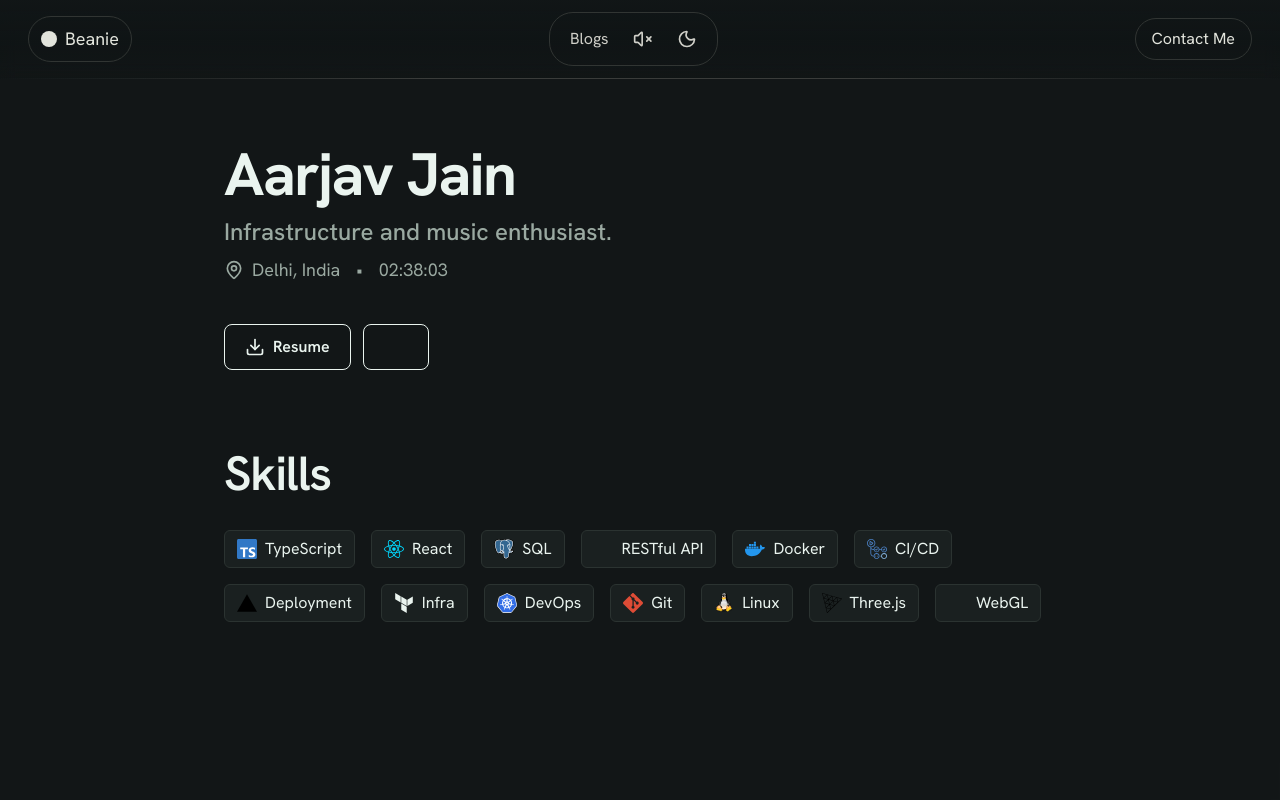
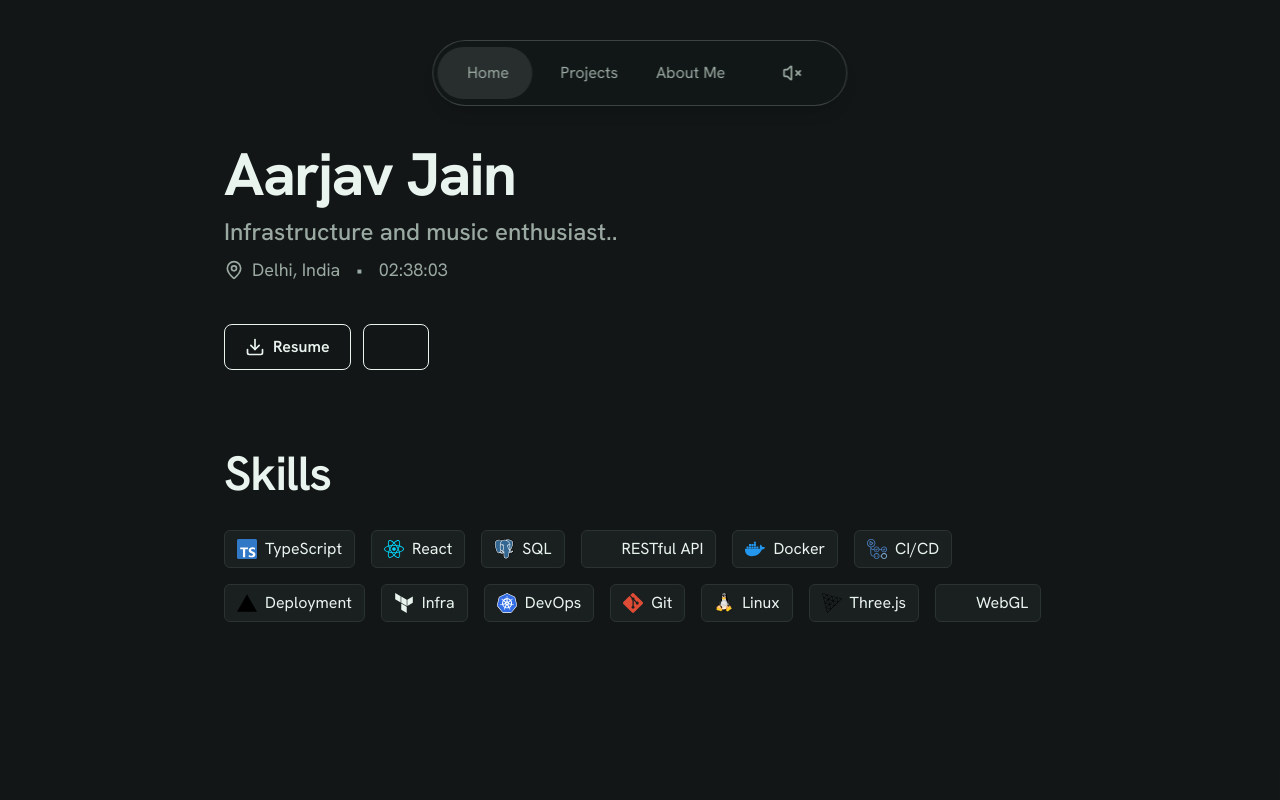
Before and after one commit to BeanieMen/portfolio-v2, a Next.js app: page / in a window 1280 px wide. Shown: the top 800 px of the page. Built offline with nearby package versions, Linux system fonts and the light colour scheme; some icons are missing.

Commit message:
feat: remove themes

```diff
--- a/app/globals.css
+++ b/app/globals.css
@@ -1,16 +1,7 @@
 @import "tailwindcss";
 
 :root {
-  --background: #f3f4ef;
-  --foreground: #11181a;
-  --panel: rgba(244, 247, 240, 0.88);
-  --panel-border: rgba(17, 24, 26, 0.22);
-  --text-muted: #51606a;
-  --chip-bg: #e3e5e0;
-  --chip-border: #c2c8c0;
-}
-
-.dark {
+  color-scheme: dark;
   --background: #121617;
   --foreground: #eaf4ef;
   --panel: rgba(18, 24, 25, 0.84);
--- a/app/layout.tsx
+++ b/app/layout.tsx
@@ -1,7 +1,6 @@
 import "./globals.css";
 import { ReactNode } from "react";
 import { Hanken_Grotesk } from "next/font/google";
-import ThemeProvider from "@/components/ThemeProvider";
 import Navbar from "@/components/Navbar";
 import SmoothScrollProvider from "@/components/SmoothScrollProvider";
 
@@ -18,14 +17,12 @@ export const metadata = {
 
 export default function RootLayout({ children }: { children: ReactNode }) {
   return (
-    <html lang="en" suppressHydrationWarning>
-      <body suppressHydrationWarning className={`${hankenGrotesk.variable} bg-background text-foreground antialiased`}>
-        <ThemeProvider>
-          <SmoothScrollProvider>
-            <Navbar />
-            {children}
-          </SmoothScrollProvider>
-        </ThemeProvider>
+    <html lang="en" className="dark">
+      <body className={`${hankenGrotesk.variable} bg-background text-foreground antialiased`}>
+        <SmoothScrollProvider>
+          <Navbar />
+          {children}
+        </SmoothScrollProvider>
       </body>
     </html>
   );
--- a/app/page.tsx
+++ b/app/page.tsx
@@ -61,9 +61,9 @@ export default function Page() {
       <IntroCurtain />
       <Background />
       <div className="relative z-10 max-w-2xl lg:max-w-4xl mx-auto px-4 sm:px-6 lg:px-8 pb-24 pt-32 sm:pb-28 sm:pt-36">
-        <header className="flex flex-col items-start mb-16 lg:mb-20">
+        <header id="about" className="flex flex-col items-start mb-16 lg:mb-20">
           <h1 className="text-4xl md:text-5xl lg:text-6xl font-bold mb-3 tracking-tight">Aarjav Jain</h1>
-          <p className="text-text-muted text-lg sm:text-xl lg:text-2xl mb-2 font-medium">Infrastructure and music enthusiast.</p>
+          <p className="text-text-muted text-lg sm:text-xl lg:text-2xl mb-2 font-medium">Infrastructure and music enthusiast..</p>
 
           <div className="flex flex-col sm:flex-row sm:items-center gap-2 sm:gap-4 text-text-muted text-base sm:text-lg mb-8 lg:mb-10">
             <span className="flex items-center gap-2">
@@ -75,7 +75,7 @@ export default function Page() {
           <HeroActions />
         </header>
 
-        <section>
+        <section id="skills">
           <h2 className="text-3xl sm:text-4xl lg:text-5xl font-semibold mb-6 lg:mb-8 tracking-tight">Skills</h2>
           <div className="flex flex-wrap gap-3 sm:gap-4">
             {skills.map((skill) => (
@@ -85,7 +85,7 @@ export default function Page() {
         </section>
       </div>
 
-      <div className="relative z-10 mt-4 flex justify-center pb-10">
+      <div id="contact" className="relative z-10 mt-4 flex justify-center pb-10">
         <Footer />
       </div>
     </div>
--- a/components/Navbar.tsx
+++ b/components/Navbar.tsx
@@ -1,37 +1,17 @@
 "use client";
 
 import Link from "next/link";
-import { Moon, Sun, Volume2, VolumeX } from "lucide-react";
-import { useTheme } from "next-themes";
-import { ReactNode, useEffect, useRef, useState } from "react";
+import { Volume2, VolumeX } from "lucide-react";
+import { type MouseEvent, useEffect, useRef, useState } from "react";
 
 const playlist = ["/music/beleza-pula.mp3"];
 
-function IconControl({
-  onClick,
-  label,
-  children,
-}: {
-  onClick: () => void;
-  label: string;
-  children: ReactNode;
-}) {
-  return (
-    <button
-      onClick={onClick}
-      aria-label={label}
-      className="rounded-xl px-2 py-2 flex items-center justify-center text-[#d0d0c9] transition hover:bg-white/10"
-      type="button"
-    >
-      <span className="flex items-center justify-center">{children}</span>
-    </button>
-  );
-}
-
 export default function Navbar() {
-  const { resolvedTheme, setTheme } = useTheme();
   const audioRef = useRef<HTMLAudioElement | null>(null);
   const [playing, setPlaying] = useState(false);
+  const [activeIndex, setActiveIndex] = useState(0);
+  const [showTooltip, setShowTooltip] = useState(false);
+  const [tooltipPosition, setTooltipPosition] = useState({ x: 0, y: 0 });
 
   useEffect(() => {
     const audio = audioRef.current;
@@ -45,10 +25,6 @@ export default function Navbar() {
     audio.addEventListener("ended", onEnded);
     return () => audio.removeEventListener("ended", onEnded);
   }, []);
-
-  function toggleTheme() {
-    setTheme(resolvedTheme === "dark" ? "light" : "dark");
-  }
 
   async function toggleAudio() {
     if (!audioRef.current) return;
@@ -67,41 +43,93 @@ export default function Navbar() {
     }
   }
 
+  function handleSpeakerMouseMove(event: MouseEvent<HTMLButtonElement>) {
+    setShowTooltip(true);
+    setTooltipPosition({ x: event.clientX + 14, y: event.clientY - 36 });
+  }
+
   return (
-    <nav className="fixed top-0 left-0 right-0 z-50 p-3 flex w-full justify-center bg-gradient-to-b from-[#111617]/94 via-[#0f1415]/85 to-transparent backdrop-blur-sm border-b border-transparent [border-image:linear-gradient(to_right,transparent,#3a3c3a,#3a3c3a,transparent)_1]">
-      <div className=" w-full px-1 sm:px-2 md:px-3 lg:px-4 flex items-center justify-between">
-        <div className="flex items-center gap-2 px-3 py-2 border border-[#313533] rounded-3xl text-[#e2e4dc]">
-          <span className="w-3 h-3 sm:w-4 sm:h-4 rounded-3xl bg-[#e2e4dc]" />
-          <Link href="/" className="text-sm sm:text-lg">
-            Beanie
-          </Link>
+    <header className="fixed left-1/2 top-10 z-[120] w-full -translate-x-1/2 px-3 md:w-auto md:px-0">
+      <nav className="relative">
+        <ul
+          className="relative mx-auto grid w-full max-w-3xl grid-cols-4 items-center rounded-full border border-foreground/20 bg-panel/80 px-1 py-2.5 shadow-lg backdrop-blur-md md:mx-0 md:w-auto"
+          onMouseLeave={() => setActiveIndex(0)}
+        >
+          <div
+            className="pointer-events-none absolute top-1.5 bottom-1.5 rounded-full bg-foreground/10 transition-all duration-300 ease-in-out"
+            style={{ width: "calc(25% - 0.5rem)", left: `calc(${activeIndex * 25}% + 0.25rem)` }}
+            aria-hidden="true"
+          />
+
+          <li className="relative z-10 text-center">
+            <Link
+              href="/"
+              onMouseEnter={() => setActiveIndex(0)}
+              onFocus={() => setActiveIndex(0)}
+              className="block rounded-full px-2 py-2.5 text-sm text-text-muted transition-colors duration-200 hover:text-foreground md:px-4 md:text-base"
+            >
+              Home
+            </Link>
+          </li>
+
+          <li className="relative z-10 text-center">
+            <a
+              href="https://github.com/BeanieMen"
+              target="_blank"
+              rel="noreferrer"
+              onMouseEnter={() => setActiveIndex(1)}
+              onFocus={() => setActiveIndex(1)}
+              className="block rounded-full px-2 py-2.5 text-sm text-text-muted transition-colors duration-200 hover:text-foreground md:px-4 md:text-base"
+            >
+              Projects
+            </a>
+          </li>
+
+          <li className="relative z-10 text-center">
+            <Link
+              href="#about"
+              onMouseEnter={() => setActiveIndex(2)}
+              onFocus={() => setActiveIndex(2)}
+              className="block rounded-full px-2 py-2.5 text-sm text-text-muted transition-colors duration-200 hover:text-foreground md:px-4 md:text-base"
+            >
+              About Me
+            </Link>
+          </li>
+
+          <li className="relative z-10 flex justify-center">
+            <button
+              type="button"
+              onFocus={() => {
+                setActiveIndex(3);
+                setShowTooltip(true);
+              }}
+              onMouseEnter={() => {
+                setActiveIndex(3);
+                setShowTooltip(true);
+              }}
+              onMouseMove={handleSpeakerMouseMove}
+              onMouseLeave={() => setShowTooltip(false)}
+              onBlur={() => setShowTooltip(false)}
+              onClick={toggleAudio}
+              aria-label="Toggle music"
+              className="rounded-full px-2 py-2.5 text-text-muted transition-colors duration-200 hover:text-foreground"
+            >
+              {playing ? <Volume2 className="h-5 w-5" /> : <VolumeX className="h-5 w-5" />}
+            </button>
+          </li>
+        </ul>
+      </nav>
+
+      {showTooltip && (
+        <div
+          className="pointer-events-none fixed z-[140] rounded-md border border-foreground/20 bg-panel px-2 py-1 text-xs text-foreground shadow-md backdrop-blur-sm"
+          style={{ left: tooltipPosition.x, top: tooltipPosition.y }}
+        >
+          listen to my playlist
         </div>
+      )}
 
-        <div className="flex items-center border border-[#313533] rounded-3xl px-3 py-2 gap-2 text-[#d0d0c9]">
-          <Link href="#blogs" className="px-2 py-1 text-base rounded-lg transition hover:text-white">
-            Blogs
-          </Link>
-          <IconControl onClick={toggleAudio} label="Toggle music">
-            {playing ? <Volume2 className="h-5 w-5" /> : <VolumeX className="h-5 w-5" />}
-          </IconControl>
-          <IconControl onClick={toggleTheme} label="Toggle theme">
-            <span className="block dark:hidden">
-              <Moon className="h-5 w-5" />
-            </span>
-            <span className="hidden dark:block">
-              <Sun className="h-5 w-5" />
-            </span>
-          </IconControl>
-        </div>
-
-        <Link
-          href="#contact"
-          className="flex items-center gap-1 border border-[#313533] rounded-3xl px-4 py-2 text-[#e2e4dc] text-base transition hover:text-white"
-        >
-          Contact Me
-        </Link>
-      </div>
       <audio ref={audioRef} src={playlist[0]} preload="none" />
-    </nav>
+    </header>
   );
 }
--- a/components/ThemeProvider.tsx
+++ /dev/null
@@ -1,16 +0,0 @@
-"use client";
-
-import { ThemeProvider as NextThemesProvider } from "next-themes";
-import { ReactNode } from "react";
-
-type Props = {
-  children: ReactNode;
-};
-
-export default function ThemeProvider({ children }: Props) {
-  return (
-    <NextThemesProvider attribute="class" defaultTheme="dark" enableSystem={false}>
-      {children}
-    </NextThemesProvider>
-  );
-}
--- a/package.json
+++ b/package.json
@@ -14,7 +14,6 @@
     "lenis": "^1.3.21",
     "lucide-react": "^1.7.0",
     "next": "^16.2.2",
-    "next-themes": "^0.4.6",
     "react": "^19.2.4",
     "react-dom": "^19.2.4"
   },
```
Also changed, not shown: 1 other file (tests, documents, lock files or other folders).
